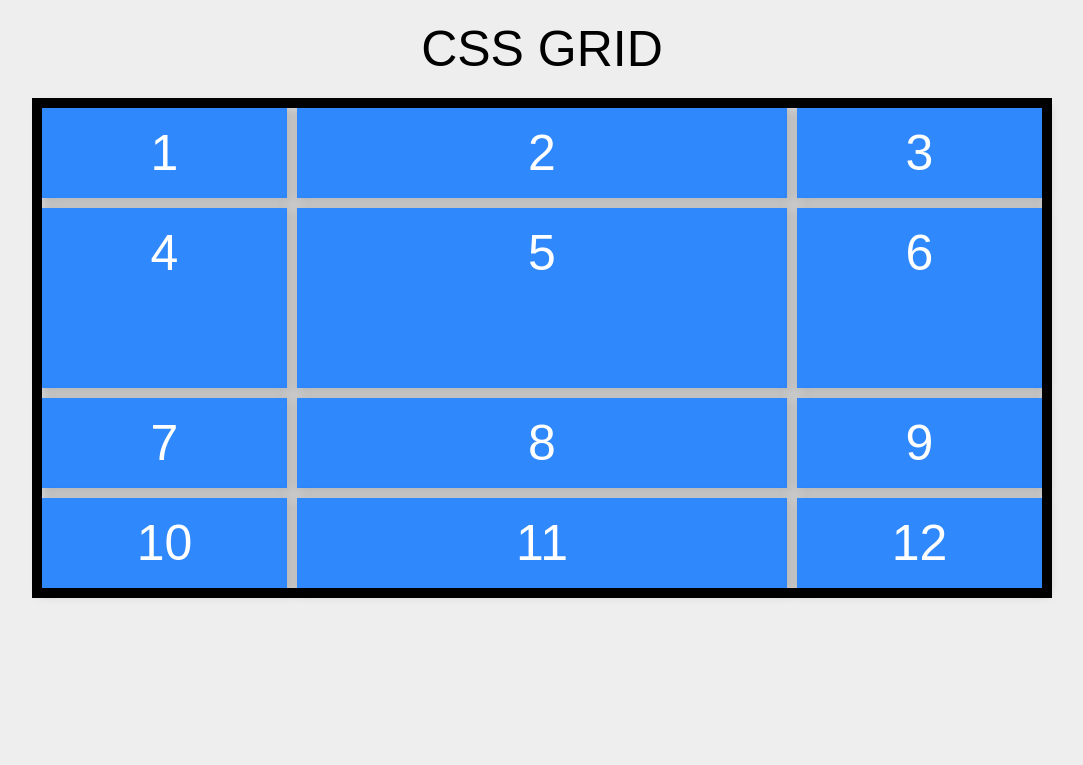
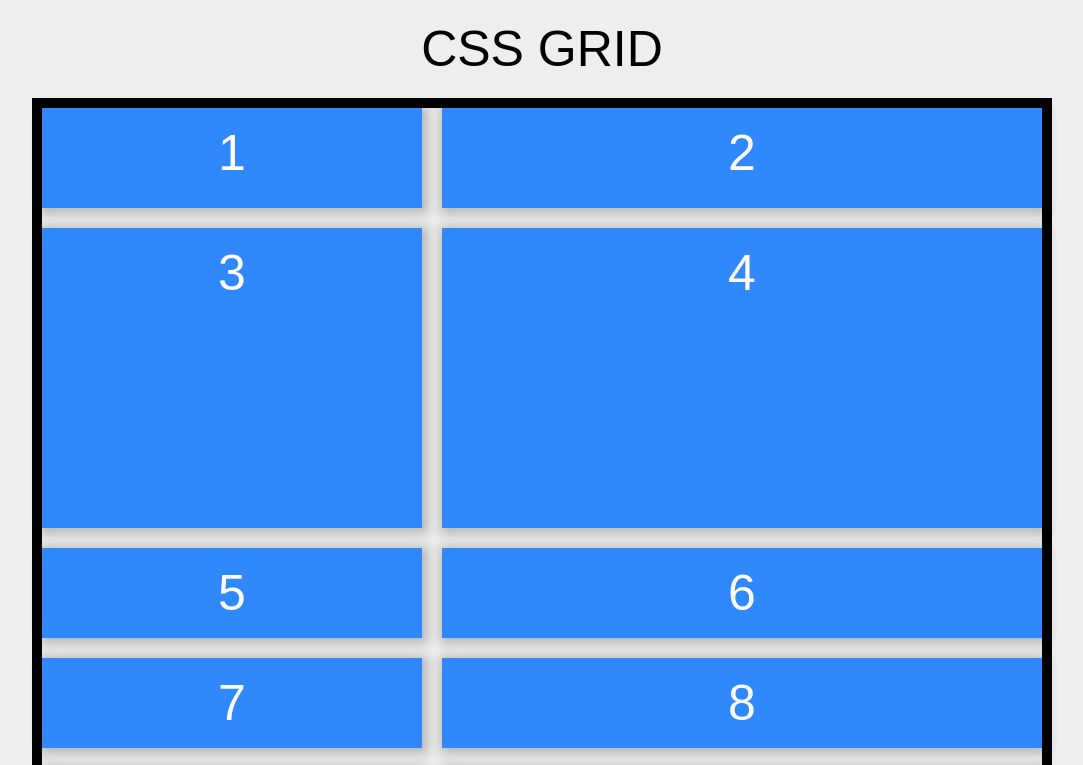
Before and after one commit to Richi-Mi/CSS-Grid, a plain HTML site: page index.html in a window 1280 px wide. Shown: the top 765 px of the page, without its empty margins (98-1181 px from the left). Drawn offline with Linux system fonts and the light colour scheme.

Commit message:
minmax(100px, auto)

```diff
--- a/grid.css
+++ b/grid.css
@@ -1,6 +1,7 @@
 .contenedor{
     display: grid;
-    grid-template-columns: 1fr 2fr 1fr;
-    grid-gap: 10px;
-    grid-template-rows: 1fr 2fr;
+    grid-gap: 20px;
+    grid-template-columns: minmax(200px, auto) 600px;
+    grid-template-rows: minmax(100px, auto) minmax(50px, 300px);
 }
+@media screen and (max-width: 500px){}
--- a/index.html
+++ b/index.html
@@ -3,7 +3,7 @@
 <head>
     <meta charset="UTF-8">
     <meta name="viewport" content="width=device-width, initial-scale=1.0">
-    <title> CSS - GRID</title>
+    <title> CSS - GRID minmax()</title>
     <link rel="stylesheet" href="style.css">
     <link rel="stylesheet" href="grid.css">
 </head>
```
